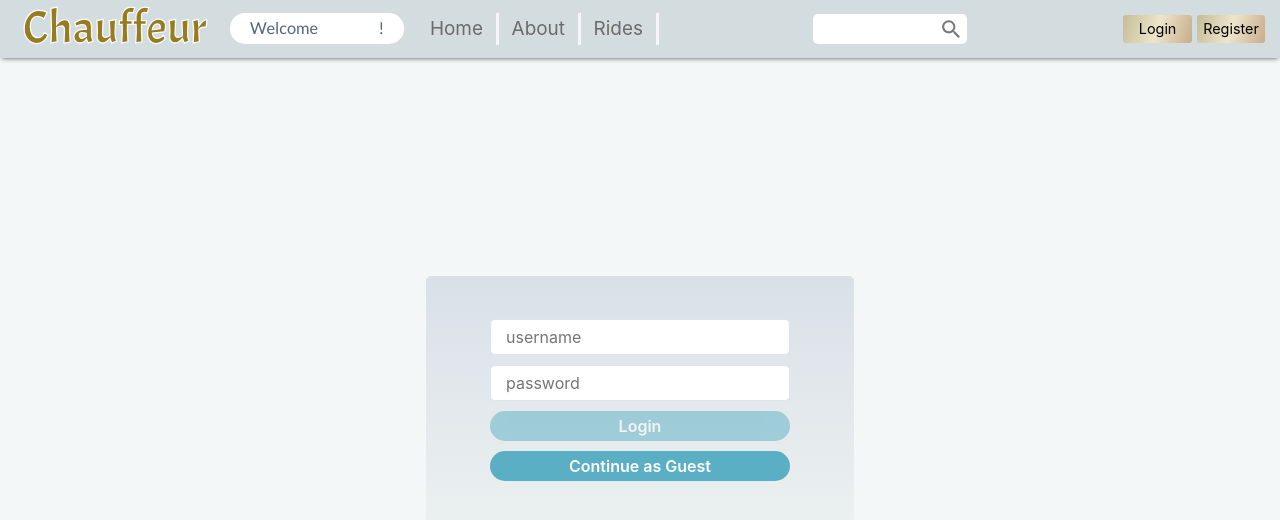
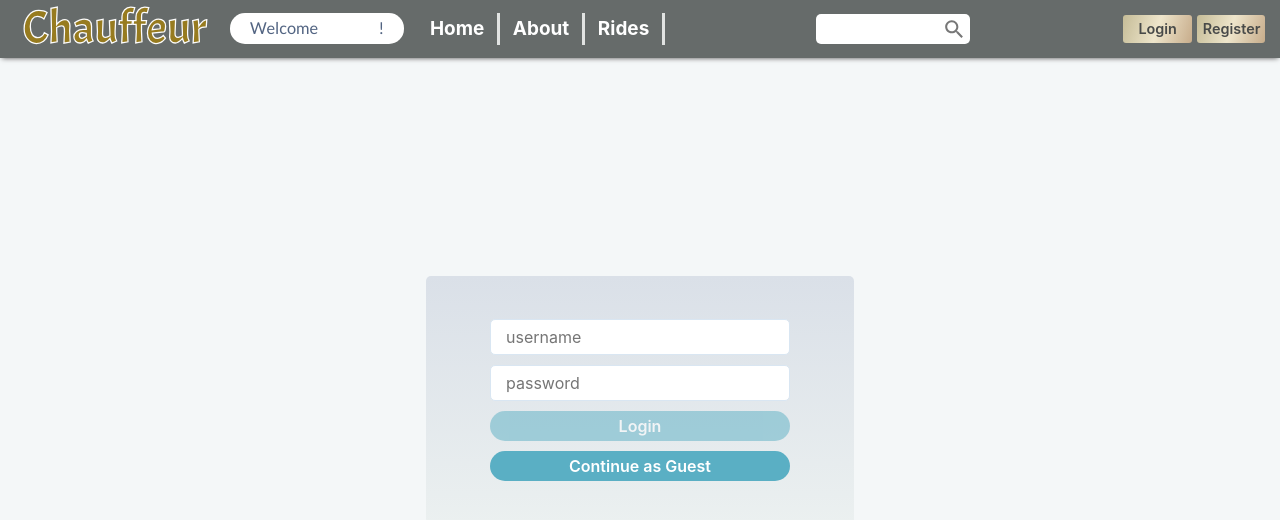
Before and after one commit to ipadurean/BD-frontend, a React (Create React App) app: page /login in a window 1280 px wide. Shown: the top 520 px of the page. Built offline with nearby package versions, Linux system fonts and the light colour scheme; a web font is replaced by a local one.

Commit message:
some re-style

```diff
--- a/src/Home/style.css
+++ b/src/Home/style.css
@@ -32,7 +32,7 @@
   width: 90vw;
   margin: 5vh 5vw;
   padding: 1%;
-  background-color: rgb(233, 233, 233);
+  background-color: rgb(240, 240, 240);
   border: 3px solid white;
   border-radius: 5px;
   height: calc(50px + 4vw);
--- a/src/RideSummary/style.css
+++ b/src/RideSummary/style.css
@@ -16,10 +16,9 @@
 }
 
 #trip-header {
-  background-color: rgb(235, 240, 241);
+  border-bottom: 1px solid rgb(230, 230, 230);
   padding: 1%;
   height: 30px;
-  border-radius: 5px;
 }
 
 .review-form-container {
--- a/src/styles/StyledButtons.js
+++ b/src/styles/StyledButtons.js
@@ -3,6 +3,8 @@ import styled from 'styled-components';
 export const Button1 = styled.button`
   border-radius: 3px;
   font-size: calc(8px + 0.5vw);
+  font-weight: 600;
+  color: #484a49;
   width: calc(30px + 3vw);
   height: calc(15px + 1vw);
   cursor: pointer;
@@ -44,6 +46,7 @@ export const Button2 = styled.button`
 export const Button3 = styled.button`
   border-radius: 2px;
   font-size: calc(5px + 0.5vw);
+  font-weight: 600;
   cursor: pointer;
   border: none;
   background:linear-gradient(0.3turn, #c5bc97, #eee5cb, #c7ac8b);
@@ -92,14 +95,17 @@ export const ButtonBook1 = styled.div`
   width: 30vw;
   max-width: 300px;
   border-radius: 20px;
-  background-color: #bcccca;
+  background-color: #f06b65;
   box-shadow: 1px 1px 1px 1px #757272;
   color: white;
 `
 
 export const ButtonBook2 = styled.button`
   border-radius: 20px;
-  background:linear-gradient(0.3turn, #948b68, #d1c5a4, #a88b68);
+  background-color: #f06b65;
+  color: white;
+  font-size: calc(10px + 0.5vw);
+  font-weight: 600;
   border: 1px solid rgb(202, 202, 218);
   box-shadow: 1px 1px 1px 1px #757272;
   width: 420px;
--- a/src/styles/StyledDay.js
+++ b/src/styles/StyledDay.js
@@ -31,7 +31,7 @@ export const HourBox = styled.div`
   background-color: ${ props => props.busy ? 'white' : props.selected ? '#a69d7c' : '#f2eedf'};
   border: ${ props => props.busy ? '1px solid silver' : props.quarter? 'none' : '2px solid white'};
   width:  ${ props => props.quarter ? 'calc(25px + 3vw)' : 'calc(30px + 4vw)'};
-  min-height: ${ props => props.quarter ? 'calc(6px + 1vw)' : 'calc(10px + 1vw)'};
+  min-height: ${ props => props.quarter ? 'calc(3px + 0.8vw)' : 'calc(10px + 1vw)'};
   border-radius: 10px;
   cursor: ${ props => props.busy ? 'default' : 'pointer'};
   &:hover {
--- a/src/styles/StyledNav.js
+++ b/src/styles/StyledNav.js
@@ -1,7 +1,7 @@
 import styled from 'styled-components';
 
 export const StyledNav = styled.div`
-  background-color: #d3dde0;
+  background-color: #666b6a;
   box-shadow: 0 2px 5px -2px rgb(77, 75, 75);
   position: fixed;
   left: 0;
@@ -14,14 +14,15 @@ export const StyledNav = styled.div`
 
 export const NavItem = styled.a`
   font-size: calc(10px + 0.7vw);
+  font-weight: 700;
   text-decoration: none;
-  color: rgb(107, 107, 107) !important;
+  color: white !important;
   line-height: 32px;
   padding: 0 1vw;
-  border-right: 3px solid rgb(246, 246, 250);
+  border-right: 3px solid #e1e3e2;
   cursor: pointer;
   &:hover {
-   color: rgb(47, 52, 78) !important;
+   color: silver !important;
    text-decoration: none;
   }
 `
@@ -40,6 +41,7 @@ export const StyledWelcome = styled.div`
 
 export const SideItem = styled.a`
   font-size: calc(10px + 0.7vw);
+  font-weight: 700;
   color: #1b1b61;
   line-height: 32px;
   padding: 0 2vw;
```
